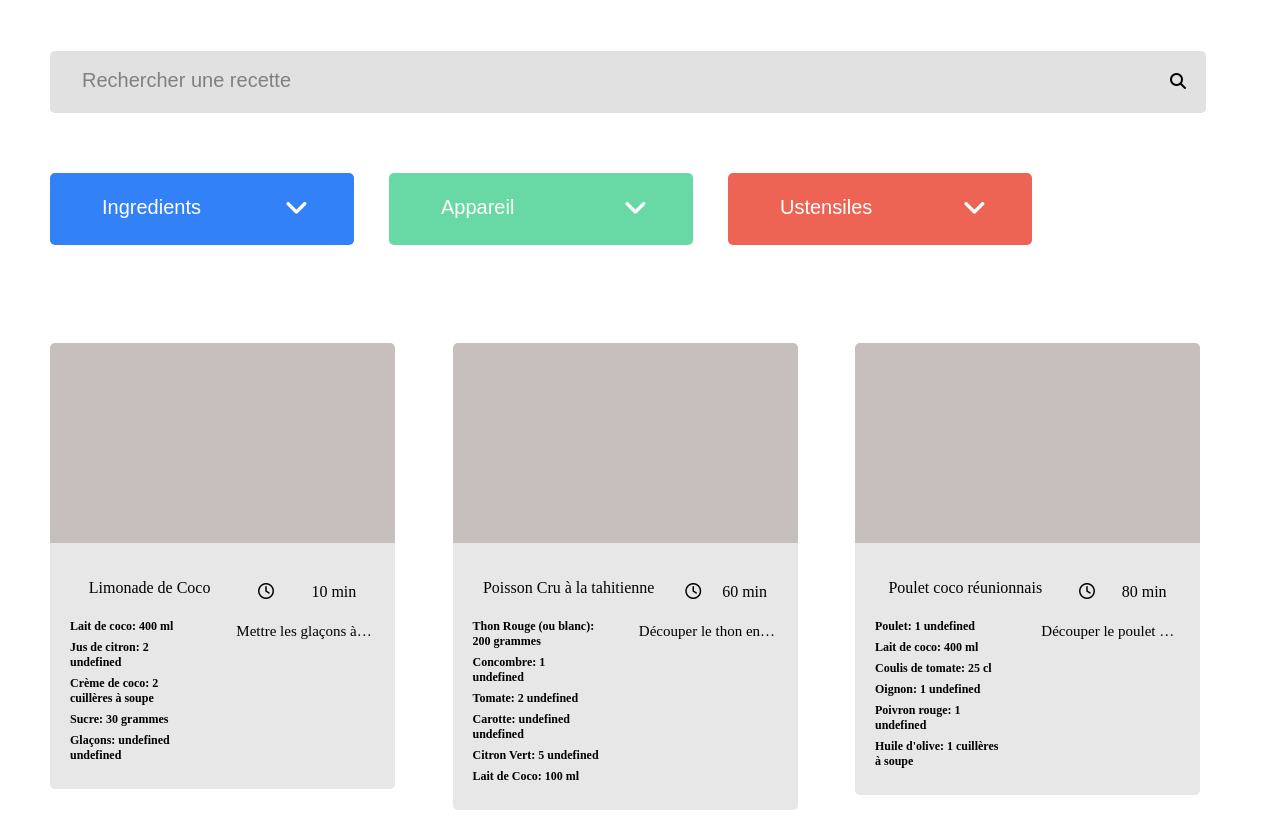
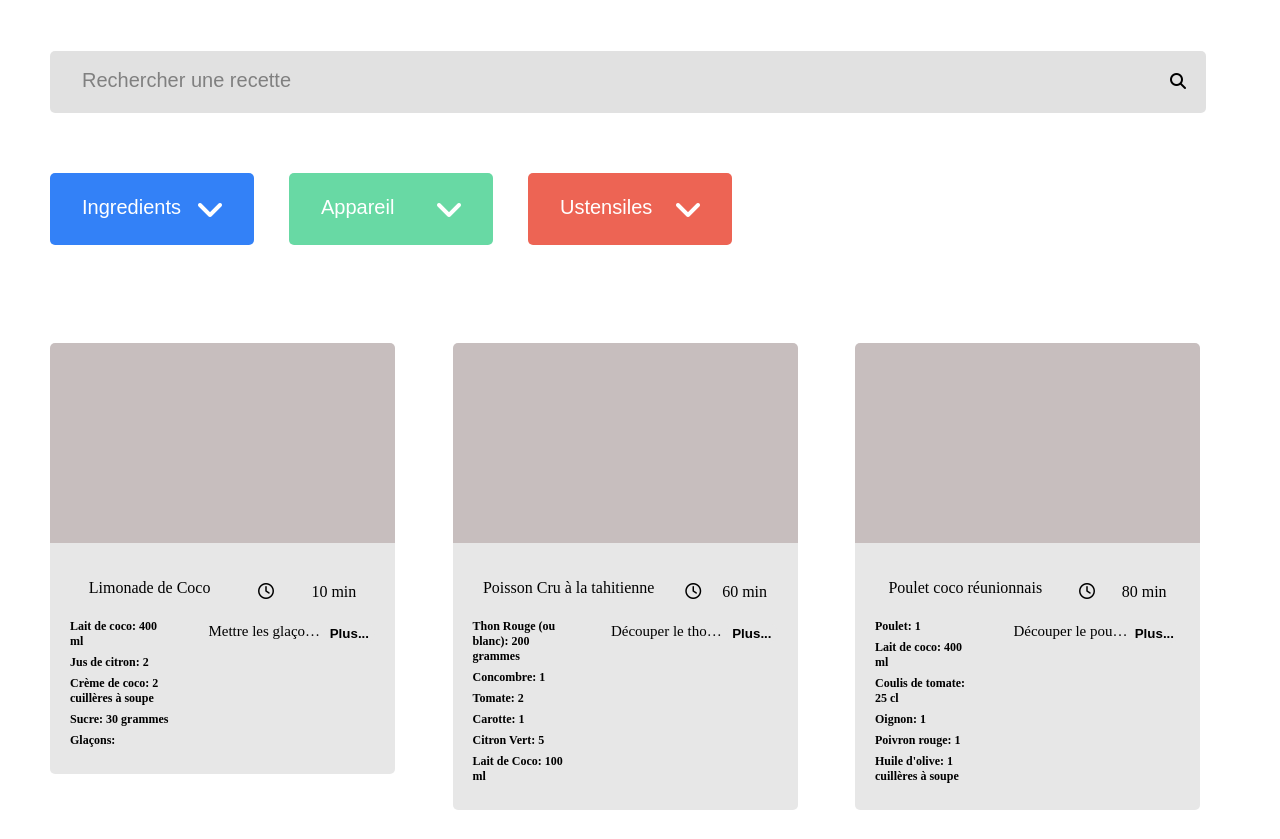
Before and after one commit to oubenali-mohamed/les_petits_plats_p7, a plain HTML site: page index.html in a window 1280 px wide. Shown: the part 113-952 px from the top of the page. Drawn offline with Linux system fonts and the light colour scheme.

Commit message:
ajout des balise ul pour les ingredients, appareils et ustensiles

```diff
--- a/data/recipes.json
+++ b/data/recipes.json
@@ -12,7 +12,8 @@
         },
         {
           "ingredient": "Jus de citron",
-          "quantity": 2
+          "quantity": 2,
+          "unit": ""
         },
         {
           "ingredient": "Crème de coco",
@@ -25,7 +26,9 @@
           "unit": "grammes"
         },
         {
-          "ingredient": "Glaçons"
+          "ingredient": "Glaçons",
+          "quantity": "",
+          "unit": ""
         }
       ],
       "time": 10,
@@ -45,19 +48,23 @@
         },
         {
           "ingredient": "Concombre",
-          "quantity": 1
+          "quantity": 1,
+          "unit": ""
         },
         {
           "ingredient": "Tomate",
-          "quantity": 2
+          "quantity": 2,
+          "unit": ""
         },
         {
           "ingredient": "Carotte",
-          "quantite": 1
+          "quantity": 1,
+          "unit": ""
         },
         {
           "ingredient": "Citron Vert",
-          "quantity": 5
+          "quantity": 5,
+          "unit": ""
         },
         {
           "ingredient": "Lait de Coco",
@@ -77,7 +84,8 @@
       "ingredients": [
         {
           "ingredient": "Poulet",
-          "quantity": 1
+          "quantity": 1,
+          "unit": ""
         },
         {
           "ingredient": "Lait de coco",
@@ -91,11 +99,13 @@
         },
         {
           "ingredient": "Oignon",
-          "quantity": 1
+          "quantity": 1,
+          "unit": ""
         },
         {
           "ingredient": "Poivron rouge",
-          "quantity": 1
+          "quantity": 1,
+          "unit": ""
         },
         {
           "ingredient": "Huile d'olive",
@@ -125,11 +135,13 @@
         },
         {
           "ingredient": "Tomate",
-          "quantity": 2
+          "quantity": 2,
+          "unit": ""
         },
         {
           "ingredient": "Oeuf dur",
-          "quantity": 2
+          "quantity": 2,
+          "unit": ""
         },
         {
           "ingredient": "Maïs",
@@ -154,7 +166,8 @@
       "ingredients": [
         {
           "ingredient": "Pâte feuilletée",
-          "quantity": 1
+          "quantity": 1,
+          "unit": ""
         },
         {
           "ingredient": "Thon en miettes",
@@ -163,7 +176,8 @@
         },
         {
           "ingredient": "Tomate",
-          "quantity": 2
+          "quantity": 2,
+          "unit": ""
         },
         {
           "ingredient": "Crème fraiche",
@@ -178,7 +192,7 @@
         {
           "ingredient": "Moutarde de Dijon",
           "quantity": 1,
-          "unite": "cuillères à soupe"
+          "unit": "cuillères à soupe"
         }
       ],
       "time": 45,
@@ -193,15 +207,18 @@
       "ingredients": [
         {
           "ingredient": "Pâte brisée",
-          "quantity": 1
+          "quantity": 1,
+          "unit": ""
         },
         {
           "ingredient": "Pomme",
-          "quantity": 3
+          "quantity": 3,
+          "unit": ""
         },
         {
           "ingredient": "Oeuf",
-          "quantity": "2"
+          "quantity": "2",
+          "unit": ""
         },
         {
           "ingredient": "Crème fraiche",
@@ -231,7 +248,8 @@
       "ingredients": [
         {
           "ingredient": "Pâte sablée",
-          "quantity": 1
+          "quantity": 1,
+          "unit": ""
         },
         {
           "ingredient": "Chocolat au lait",
@@ -250,7 +268,8 @@
         },
         {
           "ingredient": "Fraise",
-          "quantity": 6
+          "quantity": 6,
+          "unit": ""
         }
       ],
       "time": 50,
@@ -280,7 +299,8 @@
         },
         {
           "ingredient": "Oeuf",
-          "quantity": 2
+          "quantity": 2,
+          "unit": ""
         },
         {
           "ingredient": "Sucre en Poudre",
@@ -305,10 +325,13 @@
       "ingredients": [
         {
           "ingredient": "Concombre",
-          "quantity": 1
-        },
-        {
-          "ingredient": "Olives"
+          "quantity": 1,
+          "unit": ""
+        },
+        {
+          "ingredient": "Olives",
+          "quantity": "",
+          "unit": ""
         },
         {
           "ingredient": "Fromage de chèvre",
@@ -316,13 +339,19 @@
           "unit": "grammes"
         },
         {
-          "ingredient": "Vinaigre Balsamic"
-        },
-        {
-          "ingredient": "Huile d'olive"
-        },
-        {
-          "ingredient": "Basilic"
+          "ingredient": "Vinaigre Balsamic",
+          "quantity": "",
+          "unit": ""
+        },
+        {
+          "ingredient": "Huile d'olive",
+          "quantity": "",
+          "unit": ""
+        },
+        {
+          "ingredient": "Basilic",
+          "quantity": "",
+          "unit": ""
         }
       ],
       "time": 15,
@@ -337,7 +366,8 @@
       "ingredients": [
         {
           "ingredient": "Roblochon",
-          "quantity": "1"
+          "quantity": "1",
+          "unit": ""
         },
         {
           "ingredient": "Pommes de terre",
@@ -387,11 +417,13 @@
         },
         {
           "ingredient": "Pommes",
-          "quantity": 1
+          "quantity": 1,
+          "unit": ""
         },
         {
           "ingredient": "Salade Verte",
-          "quantity": 1
+          "quantity": 1,
+          "unit": ""
         },
         {
           "ingredient": "Vinaigrette",
@@ -416,7 +448,8 @@
         },
         {
           "ingredient": "Pommes",
-          "quantity": 8
+          "quantity": 8,
+          "unit": ""
         },
         {
           "ingredient": "Sucre vanillé",
@@ -451,7 +484,8 @@
         },
         {
           "ingredient": "Échalote",
-          "quantity": 2
+          "quantity": 2,
+          "unit": ""
         },
         {
           "ingredient": "Vinaigre de cidre",
@@ -476,7 +510,8 @@
       "ingredients": [
         {
           "ingredient": "Saucisse bretonne ou de toulouse",
-          "quantity": 2
+          "quantity": 2,
+          "unit": ""
         },
         {
           "ingredient": "Farine de blé noir",
@@ -485,7 +520,8 @@
         },
         {
           "ingredient": "Oeuf",
-          "quantity": 1
+          "quantity": 1,
+          "unit": ""
         },
         {
           "ingredient": "Fromage à raclette",
@@ -494,7 +530,8 @@
         },
         {
           "ingredient": "Oignon",
-          "quantity": 1
+          "quantity": 1,
+          "unit": ""
         },
         {
           "ingredient": "Beurre",
@@ -514,7 +551,8 @@
       "ingredients": [
         {
           "ingredient": "Oeuf",
-          "quantity": 3
+          "quantity": 3,
+          "unit": ""
         },
         {
           "ingredient": "Farine",
@@ -538,7 +576,8 @@
         },
         {
           "ingredient": "Banane",
-          "quantity": 4
+          "quantity": 4,
+          "unit": ""
         }
       ],
       "time": 60,
@@ -594,7 +633,8 @@
         },
         {
           "ingredient": "Pastèque",
-          "quantity": 0.5
+          "quantity": 0.5,
+          "unit": ""
         },
         {
           "ingredient": "Jus de citron",
@@ -603,10 +643,13 @@
         },
         {
           "ingredient": "Glaçons",
-          "quantity": 8
-        },
-        {
-          "ingredient": "Menthe"
+          "quantity": 8,
+          "unit": ""
+        },
+        {
+          "ingredient": "Menthe",
+          "quantity": "",
+          "unit": ""
         }
       ],
       "time": 15,
@@ -621,7 +664,8 @@
       "ingredients": [
         {
           "ingredient": "Ananas",
-          "quantity": 1
+          "quantity": 1,
+          "unit": ""
         },
         {
           "ingredient": "Glace à la vanille",
@@ -646,11 +690,13 @@
       "ingredients": [
         {
           "ingredient": "Kiwi",
-          "quantity": 4
+          "quantity": 4,
+          "unit": ""
         },
         {
           "ingredient": "Citron",
-          "quantity": 1
+          "quantity": 1,
+          "unit": ""
         },
         {
           "ingredient": "Lait",
@@ -664,7 +710,8 @@
         },
         {
           "ingredient": "Banane",
-          "quantity": 1
+          "quantity": 1,
+          "unit": ""
         }
       ],
       "time": 0,
@@ -720,7 +767,8 @@
         },
         {
           "ingredient": "Oignon",
-          "quantity": 2
+          "quantity": 2,
+          "unit": ""
         },
         {
           "ingredient": "Coulis de tomate",
@@ -770,7 +818,8 @@
         },
         {
           "ingredient": "Oeuf",
-          "quantity": 4
+          "quantity": 4,
+          "unit": ""
         },
         {
           "ingredient": "Sucre",
@@ -805,7 +854,8 @@
         },
         {
           "ingredient": "Oeuf",
-          "quantity": 3
+          "quantity": 3,
+          "unit": ""
         },
         {
           "ingredient": "Crème Fraîche",
@@ -840,11 +890,13 @@
         },
         {
           "ingredient": "Tomate",
-          "quantity": 1
+          "quantity": 1,
+          "unit": ""
         },
         {
           "ingredient": "Concombre",
-          "quantity": 0.5
+          "quantity": 0.5,
+          "unit": ""
         },
         {
           "ingredient": "Macaronis",
@@ -889,7 +941,8 @@
         },
         {
           "ingredient": "Oeuf",
-          "quantity": 1
+          "quantity": 1,
+          "unit": ""
         }
       ],
       "time": 30,
@@ -904,18 +957,23 @@
       "ingredients": [
         {
           "ingredient": "Tomate",
-          "quantity": 6
+          "quantity": 6,
+          "unit": ""
         },
         {
           "ingredient": "Pommes de terre",
-          "quantity": 1
-        },
-        {
-          "ingredient": "Huile d'olives"
+          "quantity": 1,
+          "unit": ""
+        },
+        {
+          "ingredient": "Huile d'olives",
+          "quantity": "",
+          "unit": ""
         },
         {
           "ingredient": "Oignon",
-          "quantity": 1
+          "quantity": 1,
+          "unit": ""
         },
         {
           "ingredient": "Ail",
@@ -935,11 +993,13 @@
       "ingredients": [
         {
           "ingredient": "Oseille",
-          "quantity": 2
+          "quantity": 2,
+          "unit": ""
         },
         {
           "ingredient": "Oeuf",
-          "quantity": 1
+          "quantity": 1,
+          "unit": ""
         },
         {
           "ingredient": "Crème fraîche",
@@ -969,7 +1029,8 @@
       "ingredients": [
         {
           "ingredient": "Poireau",
-          "quantity": 3
+          "quantity": 3,
+          "unit": ""
         },
         {
           "ingredient": "Pommes de terre",
@@ -1014,13 +1075,18 @@
         },
         {
           "ingredient": "Citron",
-          "quantity": 2
-        },
-        {
-          "ingredient": "Huile d'olive"
-        },
-        {
-          "ingredient": "Paprika"
+          "quantity": 2,
+          "unit": ""
+        },
+        {
+          "ingredient": "Huile d'olive",
+          "quantity": "",
+          "unit": ""
+        },
+        {
+          "ingredient": "Paprika",
+          "quantity": "",
+          "unit": ""
         }
       ],
       "time": 30,
@@ -1040,7 +1106,8 @@
         },
         {
           "ingredient": "Oignon",
-          "quantity": 1
+          "quantity": 1,
+          "unit": ""
         },
         {
           "ingredient": "Ail",
@@ -1060,11 +1127,13 @@
       "ingredients": [
         {
           "ingredient": "Carotte",
-          "quantity": 2
+          "quantity": 2,
+          "unit": ""
         },
         {
           "ingredient": "Pommes de terre",
-          "quantity": 2
+          "quantity": 2,
+          "unit": ""
         },
         {
           "ingredient": "Haricots verts",
@@ -1145,7 +1214,8 @@
         },
         {
           "ingredient": "Feuilles de laitue",
-          "quantity": 4
+          "quantity": 4,
+          "unit": ""
         },
         {
           "ingredient": "Fromage blanc",
@@ -1179,11 +1249,14 @@
           "unit": "cl"
         },
         {
-          "ingredient": "Huile d'olive"
+          "ingredient": "Huile d'olive",
+          "quantity": "",
+          "unit": ""
         },
         {
           "ingredient": "Orange",
-          "quantity": 1
+          "quantity": 1,
+          "unit": ""
         }
       ],
       "time": 25,
@@ -1198,11 +1271,13 @@
       "ingredients": [
         {
           "ingredient": "Carotte",
-          "quantity": 6
+          "quantity": 6,
+          "unit": ""
         },
         {
           "ingredient": "Pommes de terre",
-          "quantity": 1
+          "quantity": 1,
+          "unit": ""
         },
         {
           "ingredient": "Beurre",
@@ -1237,11 +1312,13 @@
       "ingredients": [
         {
           "ingredient": "Courgette",
-          "quantity": 2
+          "quantity": 2,
+          "unit": ""
         },
         {
           "ingredient": "Fromage de chèvre",
-          "quantity": 4
+          "quantity": 4,
+          "unit": ""
         },
         {
           "ingredient": "Lait",
@@ -1276,7 +1353,8 @@
       "ingredients": [
         {
           "ingredient": "Courgette",
-          "quantity": 2
+          "quantity": 2,
+          "unit": ""
         },
         {
           "ingredient": "Viande hachée",
@@ -1290,7 +1368,8 @@
         },
         {
           "ingredient": "Oignon",
-          "quantity": 1
+          "quantity": 1,
+          "unit": ""
         },
         {
           "ingredient": "Coulis de tomates",
@@ -1325,7 +1404,8 @@
         },
         {
           "ingredient": "Oeuf",
-          "quantity": 3
+          "quantity": 3,
+          "unit": ""
         },
         {
           "ingredient": "Sucre roux",
@@ -1345,7 +1425,8 @@
       "ingredients": [
         {
           "ingredient": "Pomme",
-          "quantity": 2
+          "quantity": 2,
+          "unit": ""
         },
         {
           "ingredient": "Farine",
@@ -1380,7 +1461,8 @@
         },
         {
           "ingredient": "Citron Vert",
-          "quantity": 3
+          "quantity": 3,
+          "unit": ""
         },
         {
           "ingredient": "Sucre en poudre",
@@ -1405,7 +1487,8 @@
       "ingredients": [
         {
           "ingredient": "Oeuf",
-          "quantity": 3
+          "quantity": 3,
+          "unit": ""
         },
         {
           "ingredient": "Chocolat noir",
@@ -1435,7 +1518,8 @@
         },
         {
           "ingredient": "Oeuf",
-          "quantity": 3
+          "quantity": 3,
+          "unit": ""
         },
         {
           "ingredient": "Poires au jus",
@@ -1444,7 +1528,8 @@
         },
         {
           "ingredient": "Boudoirs",
-          "quantity": 15
+          "quantity": 15,
+          "unit": ""
         }
       ],
       "time": 60,
@@ -1474,10 +1559,13 @@
         },
         {
           "ingredient": "Oeuf",
-          "quantity": 3
-        },
-        {
-          "ingredient": "Citron"
+          "quantity": 3,
+          "unit": ""
+        },
+        {
+          "ingredient": "Citron",
+          "quantity": "",
+          "unit": ""
         }
       ],
       "time": 50,
@@ -1533,7 +1621,8 @@
         },
         {
           "ingredient": "Oeuf",
-          "quantity": 2
+          "quantity": 2,
+          "unit": ""
         },
         {
           "ingredient": "Farine",
@@ -1573,7 +1662,8 @@
         },
         {
           "ingredient": "Oeuf",
-          "quantity": 4
+          "quantity": 4,
+          "unit": ""
         },
         {
           "ingredient": "Lait",
@@ -1629,7 +1719,8 @@
       "ingredients": [
         {
           "ingredient": "Pâte à pizza",
-          "quantity": 1
+          "quantity": 1,
+          "unit": ""
         },
         {
           "ingredient": "Tomates pelées",
@@ -1664,15 +1755,18 @@
       "ingredients": [
         {
           "ingredient": "Bananes",
-          "quantity": 2
+          "quantity": 2,
+          "unit": ""
         },
         {
           "ingredient": "Kiwis",
-          "quantity": 3
+          "quantity": 3,
+          "unit": ""
         },
         {
           "ingredient": "Mangue",
-          "quantity": 1
+          "quantity": 1,
+          "unit": ""
         },
         {
           "ingredient": "Ananas",
@@ -1702,7 +1796,8 @@
         },
         {
           "ingredient": "Oeuf",
-          "quantity": 6
+          "quantity": 6,
+          "unit": ""
         },
         {
           "ingredient": "Poudre d'amendes",
--- a/factory/recipe.js
+++ b/factory/recipe.js
@@ -45,8 +45,7 @@ class Recipe {
     const ingredient_recipe = document.createElement("div");
     ingredient_recipe.className = "all_ingredients";
     for (let i = 0; i < this.ingredients.length; i++) {
-      console.log(this.ingredients[i]);
-      // const l = this.ingredients[i];
+      // console.log(this.ingredients[i]);
       const ul_ingredient = document.createElement("ul");
       const li_ingredient = document.createElement("li");
       li_ingredient.className = "liIngredient";
@@ -63,12 +62,16 @@ class Recipe {
     const desc_recipe = document.createElement("div");
     desc_recipe.className = "the_description";
     desc_recipe.textContent = this.description;
-    desc_recipe.addEventListener("click", function (e) {
+    const enSavoirPlus = document.createElement("button");
+    enSavoirPlus.textContent = "Plus...";
+    enSavoirPlus.className = "enSavoirPlus";
+    enSavoirPlus.addEventListener("click", function (e) {
       e.preventDefault();
       desc_recipe.style.whiteSpace = "normal";
     });
     detail_recipe.appendChild(ingredient_recipe);
     detail_recipe.appendChild(desc_recipe);
+    detail_recipe.appendChild(enSavoirPlus);
 
     infos_recipe.appendChild(detail_recipe);
 
--- a/index.html
+++ b/index.html
@@ -43,9 +43,7 @@
               />
             </div>
             <div>
-              <button class="btnDown">
-                <i class="fas fa-angle-down fa-2x"></i>
-              </button>
+              <i class="fas fa-angle-down fa-2x chevron"></i>
             </div>
             <div class="allIng"></div>
           </div>
@@ -59,10 +57,8 @@
                 placeholder="Appareil"
               />
             </div>
-            <div>
-              <button class="btnDown">
-                <i class="fas fa-angle-down fa-2x"></i>
-              </button>
+            <div class="btnDown">
+              <i class="fas fa-angle-down fa-2x chevron"></i>
             </div>
             <div class="allApp"></div>
           </div>
@@ -76,10 +72,8 @@
                 placeholder="Ustensiles"
               />
             </div>
-            <div>
-              <button class="btnDown">
-                <i class="fas fa-angle-down fa-2x"></i>
-              </button>
+            <div class="btnDown">
+              <i class="fas fa-angle-down fa-2x chevron"></i>
             </div>
             <div class="allUst"></div>
           </div>
--- a/scripts/index.js
+++ b/scripts/index.js
@@ -18,23 +18,35 @@ async function displayRecipe() {
 
         // boucle pour parcourir le tableau des ingrédients
         const all_ingredients = recipe.ingredients;
+        const listIngredient = document.createElement("ul");
+        const list_li_ingredient = document.createElement("li");
+        listIngredient.appendChild(list_li_ingredient);
         for (let i = 0; i < all_ingredients.length; i++) {
           // console.log(all_ingredients);
+          list_li_ingredient.innerHTML = all_ingredients[i].ingredient;
           const allIng = document.querySelector(".allIng");
-          allIng.append(all_ingredients[i].ingredient + " ");
+          allIng.append(listIngredient);
         }
 
         // récupération des données pour les appareils
         const all_appliance = recipe.appliance;
+        const listAppliance = document.createElement("ul");
+        const list_li_appliance = document.createElement("li");
+        list_li_appliance.innerHTML = all_appliance;
+        listAppliance.appendChild(list_li_appliance);
         const allApp = document.querySelector(".allApp");
-        allApp.append(all_appliance + " ");
+        allApp.append(listAppliance);
 
         // récupération des données des ustensiles
         const all_ustensils = recipe.ustensils;
+        const listUstensil = document.createElement("ul");
+        const list_li_ustensil = document.createElement("li");
+        listUstensil.appendChild(list_li_ustensil);
         for (let i = 0; i < all_ustensils.length; i++) {
           // console.log(all_ustensils[i]);
           const allUst = document.querySelector(".allUst");
-          allUst.append(all_ustensils[i] + " ");
+          list_li_ustensil.innerHTML = all_ustensils[i];
+          allUst.append(listUstensil);
         }
       });
     });
--- a/style.css
+++ b/style.css
@@ -44,10 +44,13 @@ body {
   align-items: center;
   margin-right: 10px;
 }
-.btnDown {
+.one_filtre li {
+  cursor: pointer;
+}
+.chevron {
   position: absolute;
   top: 20px;
-  right: 40px;
+  right: 30px;
   border: none;
   background: none;
   cursor: pointer;
@@ -57,24 +60,24 @@ body {
   background-color: #ed6454;
   border: none;
   border-radius: 5px;
-  width: 300px;
+  width: 200px;
 }
 #appareil {
   background-color: #68d9a4;
   border: none;
   border-radius: 5px;
-  width: 300px;
+  width: 200px;
 }
 #ingredients {
   background-color: #3381f7;
   border-radius: 5px;
   border: none;
-  width: 300px;
+  width: 200px;
 }
 ::placeholder {
   color: white;
   font-size: 20px;
-  padding-left: 50px;
+  padding-left: 30px;
 }
 .all_recipes {
   display: flex;
@@ -83,16 +86,21 @@ body {
   margin: 100px 80px 50px 50px;
   flex-wrap: wrap;
 }
+li {
+  list-style-type: none;
+}
+
 .allIng {
-  width: 300px;
+  width: 200px;
   background-color: #3381f7;
   color: white;
   display: none;
   margin-left: 25px;
   border-radius: 5px;
 }
+
 .allApp {
-  width: 300px;
+  width: 200px;
   background-color: #68d9a4;
   color: white;
   border-radius: 5px;
@@ -100,7 +108,7 @@ body {
   display: none;
 }
 .allUst {
-  width: 300px;
+  width: 200px;
   background-color: #ed6454;
   color: white;
   border-radius: 5px;
@@ -130,6 +138,15 @@ body {
   display: flex;
   flex-direction: row;
   justify-content: space-between;
+}
+.enSavoirPlus {
+  background-color: #e7e7e7;
+  height: 20px;
+  border: none;
+  border-radius: 10px;
+  padding: auto;
+  font-weight: bold;
+  cursor: pointer;
 }
 .all_ingredients {
   width: 60%;
@@ -168,7 +185,7 @@ body {
 @media all and (min-width: 481px) and (max-width: 1200px) {
   .search_filtre {
     display: flex;
-    flex-direction: column;
+    flex-direction: row;
     justify-content: space-between;
   }
   .one_filtre {
@@ -198,9 +215,15 @@ body {
     display: flex;
     flex-direction: column;
     justify-content: space-between;
+    margin: auto;
   }
   .one_filtre {
     margin-bottom: 30px;
+  }
+  .allApp,
+  .allIng,
+  .allUst {
+    margin-left: 0px;
   }
   .all_recipes {
     width: 100%;
```
